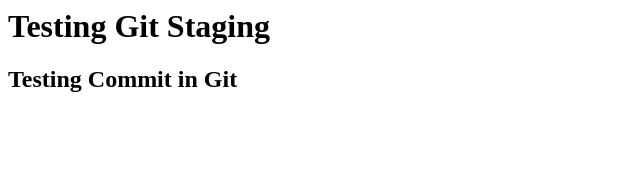
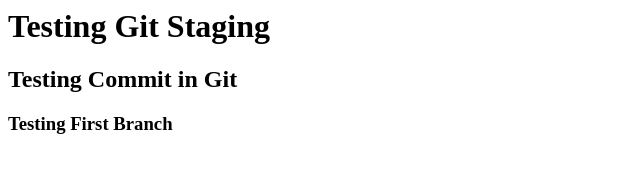
Before and after one commit to YogeshGovi/Pyspark, a plain HTML site: page index.html in a window 1280 px wide. Shown: the whole page, without its empty margins (0-640 px from the left). Drawn offline with Linux system fonts and the light colour scheme.

Commit message:
New Brach Created

```diff
--- a/index.html
+++ b/index.html
@@ -3,5 +3,6 @@
 <body>
 <h1>Testing Git Staging</h1>
 <h2>Testing Commit in Git</h2>
+<h3>Testing First Branch</h3>
 </body>
 </html>
```
